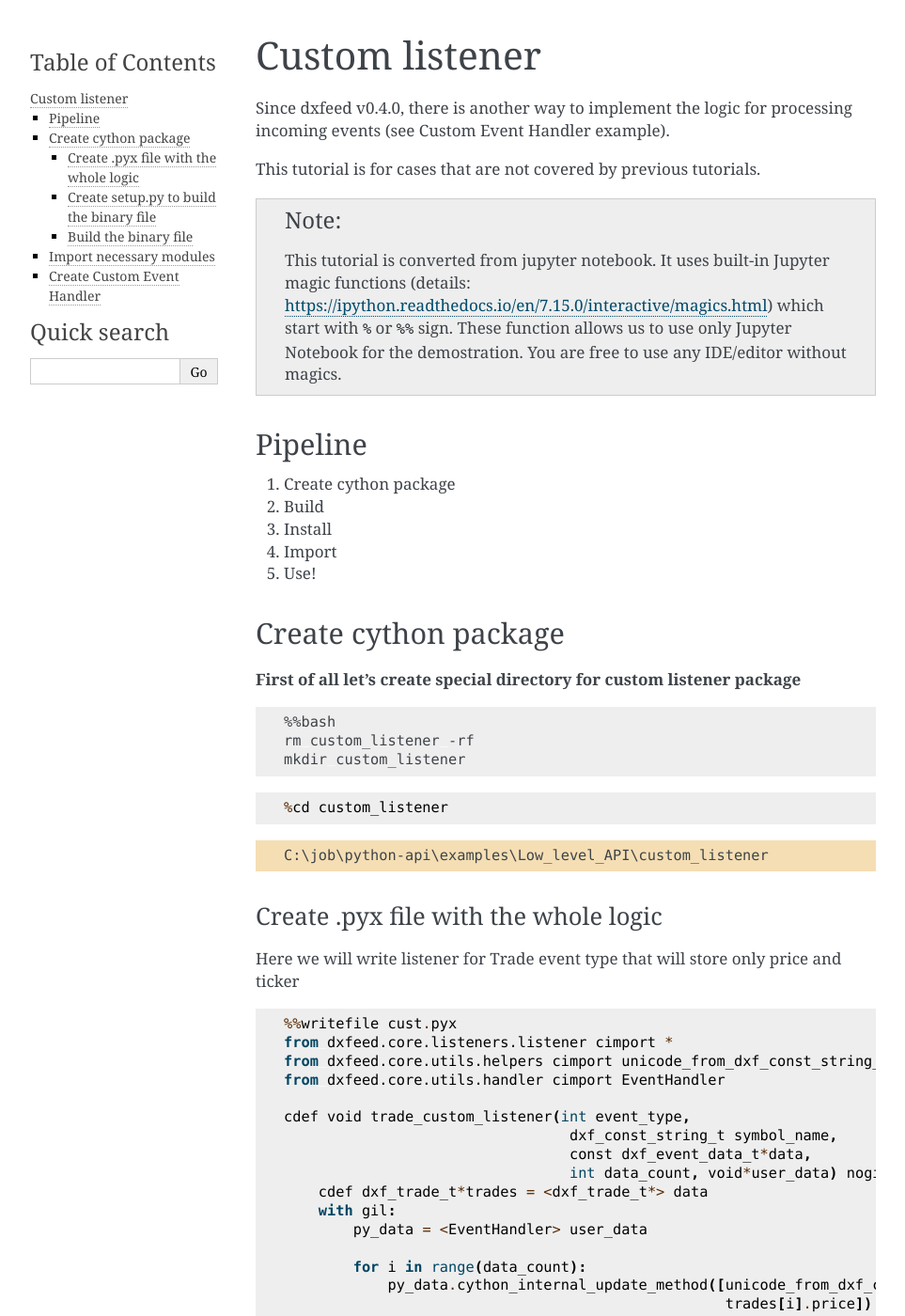
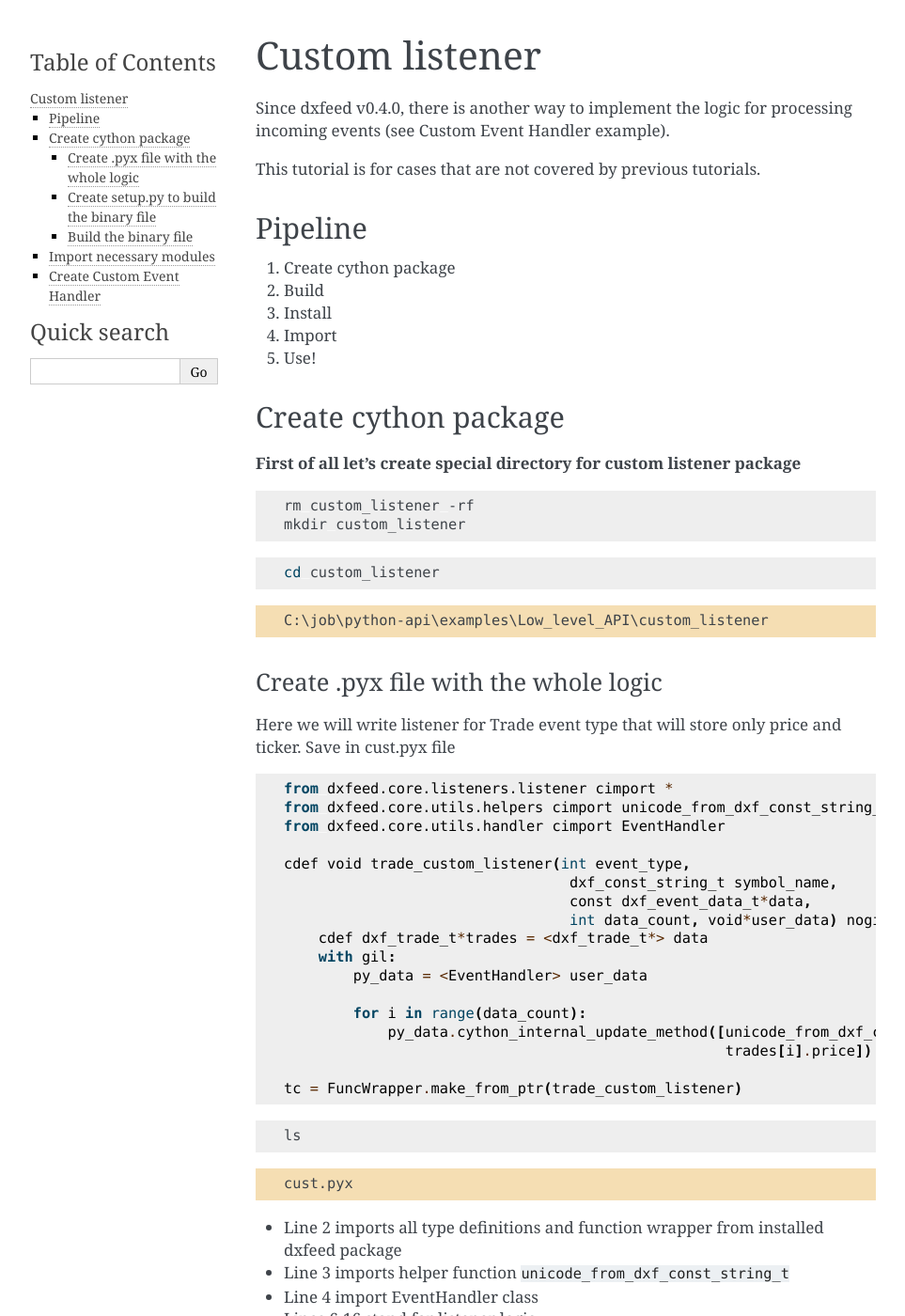
Before and after one commit to dxFeed/dxfeed-python-api, a Sphinx documentation site: the page built from docs/custom_listener.rst, in a window 1280 px wide and 1400 px high. Shown: the whole window at 94% size, without its empty margins (148-1111 px from the left). Built offline with Sphinx 7.4.7, drawn with Linux system fonts in a browser that asks for light colours; some of the changed text lies outside the part shown.

Commit message:
[EN-1570] magics removed from custom listener

```diff
--- a/docs/custom_listener.rst
+++ b/docs/custom_listener.rst
@@ -7,13 +7,6 @@ Since dxfeed v0.4.0, there is another way to implement the logic for
 processing incoming events (see Custom Event Handler example).
 
 This tutorial is for cases that are not covered by previous tutorials.
-
-.. note::
-    This tutorial is converted from jupyter notebook. It uses built-in Jupyter magic functions (details:
-    https://ipython.readthedocs.io/en/7.15.0/interactive/magics.html) which
-    start with ``%`` or ``%%`` sign. These function allows us to use only
-    Jupyter Notebook for the demostration. You are free to use any
-    IDE/editor without magics.
 
 Pipeline
 ~~~~~~~~
@@ -32,13 +25,12 @@ package**
 
 .. code:: bash
 
-    %%bash
     rm custom_listener -rf
     mkdir custom_listener
 
-.. code:: python3
+.. code:: bash
 
-    %cd custom_listener
+    cd custom_listener
 
 
 .. code:: text
@@ -50,11 +42,10 @@ Create .pyx file with the whole logic
 ^^^^^^^^^^^^^^^^^^^^^^^^^^^^^^^^^^^^^
 
 Here we will write listener for Trade event type that will store only
-price and ticker
+price and ticker. Save in cust.pyx file
 
 .. code:: python3
 
-    %%writefile cust.pyx
     from dxfeed.core.listeners.listener cimport *
     from dxfeed.core.utils.helpers cimport unicode_from_dxf_const_string_t
     from dxfeed.core.utils.handler cimport EventHandler
@@ -74,14 +65,9 @@ price and ticker
     tc = FuncWrapper.make_from_ptr(trade_custom_listener)
 
 
-.. code:: text
+.. code:: bash
 
-    Writing cust.pyx
-
-
-.. code:: python3
-
-    !ls
+    ls
 
 
 .. code:: text
@@ -108,9 +94,10 @@ price and ticker
 Create setup.py to build the binary file
 ^^^^^^^^^^^^^^^^^^^^^^^^^^^^^^^^^^^^^^^^
 
+setup.py contents:
+
 .. code:: python3
 
-    %%writefile setup.py
     from Cython.Build import cythonize
     from setuptools import setup, Extension
     from dxfeed.core.utils.helpers import get_include
@@ -125,10 +112,6 @@ Create setup.py to build the binary file
     )
 
 
-.. code:: text
-
-    Writing setup.py
-
 
 -  Line 4 imports dxfeed to get access to ``get_include`` function,
    which provide paths to .pxd and .h header files
@@ -136,9 +119,9 @@ Create setup.py to build the binary file
 Build the binary file
 ^^^^^^^^^^^^^^^^^^^^^
 
-.. code:: python3
+.. code:: bash
 
-    !python setup.py build_ext --inplace
+    python setup.py build_ext --inplace
 
 
 .. code:: text
@@ -153,9 +136,9 @@ Build the binary file
     copying build\lib.win-amd64-3.7\cust.cp37-win_amd64.pyd ->
 
 
-.. code:: python3
+.. code:: bash
 
-    !ls
+    ls
 
 
 .. code:: text
```
